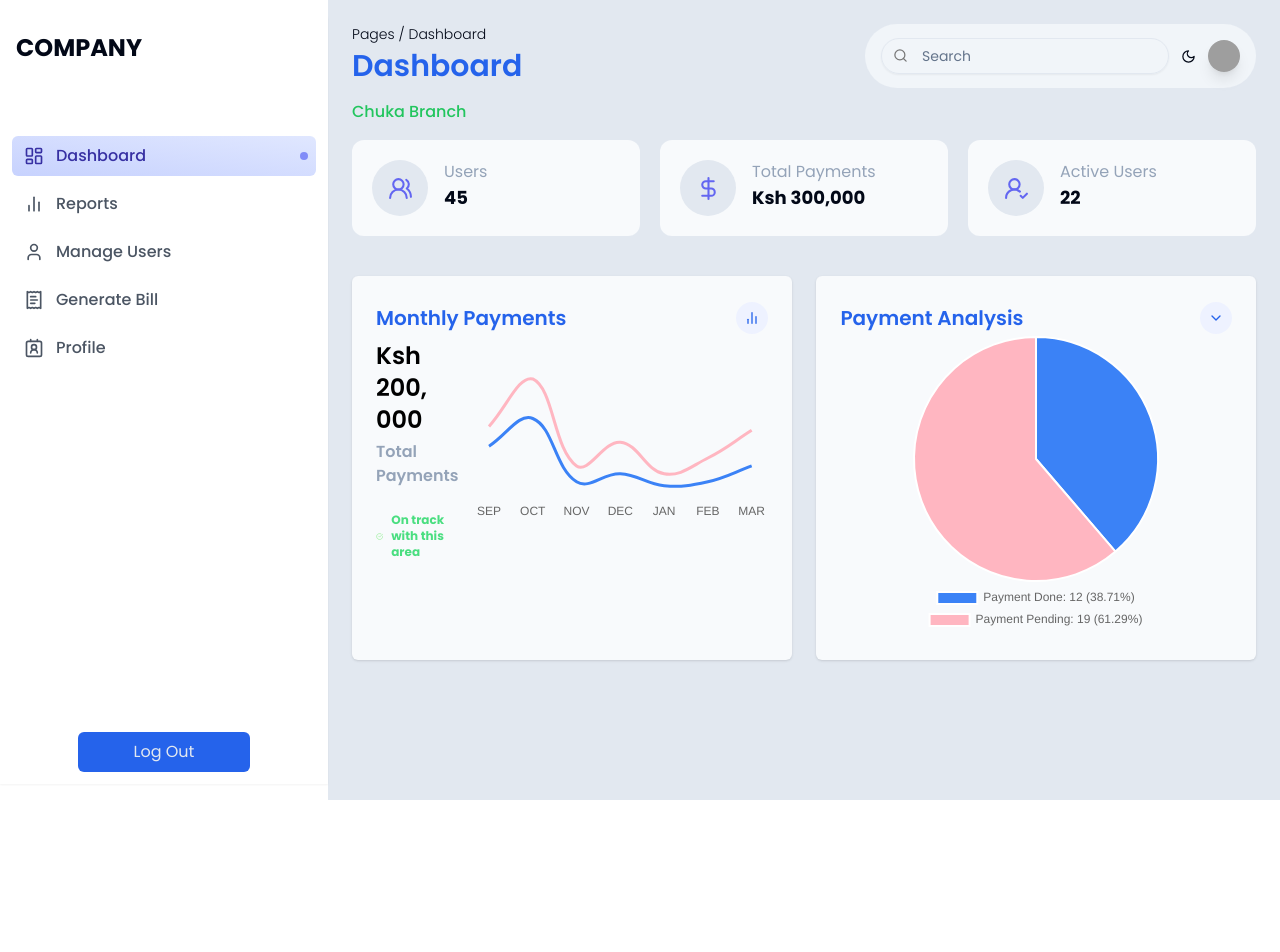
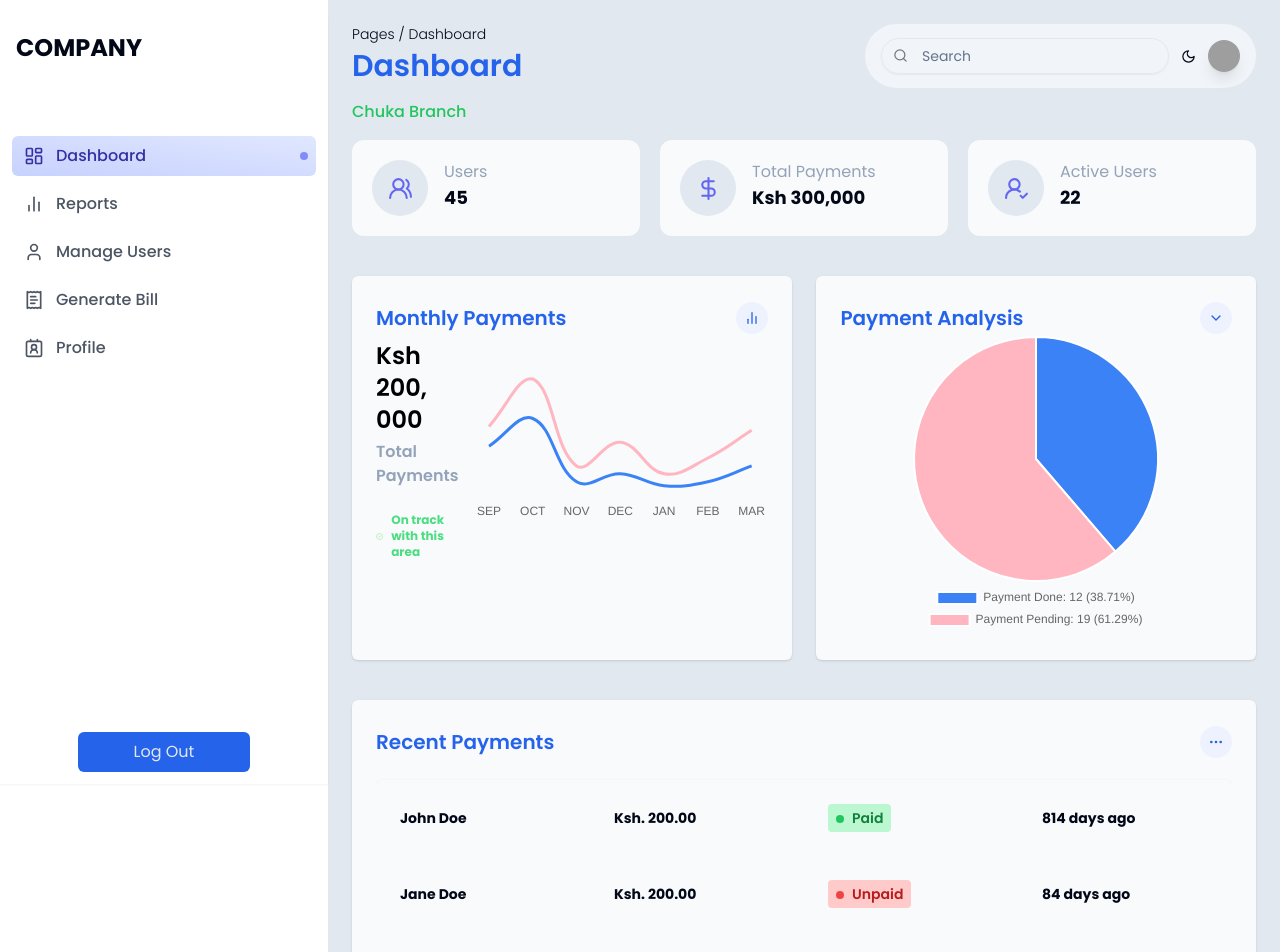
Before and after one commit to deluxesande/nextjs-ems-dashboard, a Next.js app: page / in a window 1280 px wide. Shown: the top 952 px of the page. Before the commit the page ends 800 px from the top, so only its background shows below. Built offline with nearby package versions, Linux system fonts and the light colour scheme; grey boxes are pictures that could not be loaded.

Commit message:
(Add): recent payments

```diff
--- /dev/null
+++ b/components/RecentPaymentTable/index.tsx
@@ -0,0 +1,132 @@
+import {
+    Table,
+    TableBody,
+    TableCell,
+    TableHead,
+    TableHeader,
+    TableRow,
+} from "@/components/ui/table";
+
+import { MoreHorizontal } from "lucide-react";
+
+const payments = [
+    {
+        Name: "John Doe",
+        Amount: "200.00",
+        Status: "Paid",
+        Date: "12/12/2021",
+    },
+    {
+        Name: "Jane Doe",
+        Amount: "200.00",
+        Status: "Unpaid",
+        Date: "12/12/2023",
+    },
+    {
+        Name: "John Smith",
+        Amount: "200.00",
+        Status: "Paid",
+        Date: "2/12/2024",
+    },
+    {
+        Name: "John Eden",
+        Amount: "200.00",
+        Status: "unpaid",
+        Date: "1/1/2024",
+    },
+];
+
+function calculateTimeElapsed(dateString: string) {
+    const datePaid = new Date(dateString).getTime();
+    const now = new Date().getTime();
+    const timeElapsed = now - datePaid; // time elapsed in milliseconds
+
+    const seconds = Math.floor(timeElapsed / 1000);
+    const minutes = Math.floor(seconds / 60);
+    const hours = Math.floor(minutes / 60);
+    const days = Math.floor(hours / 24);
+
+    if (days > 0) {
+        return days + " days ago";
+    } else if (hours > 0) {
+        return hours + " hours ago";
+    } else if (minutes > 0) {
+        return minutes + " minutes ago";
+    } else {
+        return seconds + " seconds ago";
+    }
+}
+
+export function RecentPaymentTable() {
+    return (
+        <>
+            <div className="p-6 bg-slate-50 shadow rounded-md">
+                <div className="flex justify-between items-center">
+                    <h1 className="text-primary font-semibold text-xl my-1">
+                        Recent Payments
+                    </h1>
+                    <MoreHorizontal
+                        className="text-primary w-8 h-8 p-2 cursor-pointer rounded-full bg-indigo-50"
+                        size={20}
+                    />
+                </div>
+                <Table className="bg-slate-50 shadow rounded-md mt-5 p-6">
+                    {/* <TableHeader className="pr-6">
+                        <TableRow className="border-none">
+                            <TableHead className="pl-6">Users</TableHead>
+                            <TableHead className="pl-6">Amount</TableHead>
+                            <TableHead className="pl-6">Status</TableHead>
+                            <TableHead className="pl-6">Time</TableHead>
+                        </TableRow>
+                    </TableHeader> */}
+                    <TableBody>
+                        {payments.map((payment, index) => (
+                            <TableRow key={index} className="border-none">
+                                <TableCell className="font-bold py-6 pl-6 w-1/6">
+                                    {payment.Name}
+                                </TableCell>
+                                <TableCell className="font-bold py-6 pl-6 w-1/6">
+                                    Ksh. {payment.Amount}
+                                </TableCell>
+                                <TableCell
+                                    className={`font-semibold py-6 pl-6 w-1/6 ${
+                                        payment.Status === "Paid"
+                                            ? "text-green-500"
+                                            : payment.Status === "Pending"
+                                            ? "text-yellow-500"
+                                            : "text-red-500"
+                                    }`}
+                                >
+                                    <span
+                                        className={`inline-block px-2 py-1 rounded items-center ${
+                                            payment.Status === "Paid"
+                                                ? "bg-green-200 text-green-700"
+                                                : payment.Status === "Pending"
+                                                ? "bg-yellow-200 text-yellow-700"
+                                                : "bg-red-200 text-red-700"
+                                        }`}
+                                    >
+                                        <span
+                                            className={`inline-block h-2 w-2 mr-2 rounded-full ${
+                                                payment.Status === "Paid"
+                                                    ? "bg-green-500"
+                                                    : payment.Status ===
+                                                      "Pending"
+                                                    ? "bg-yellow-500"
+                                                    : "bg-red-500"
+                                            }`}
+                                        ></span>
+                                        {payment.Status}
+                                    </span>
+                                </TableCell>
+                                <TableCell className="font-bold py-6 pl-6 w-1/6">
+                                    {calculateTimeElapsed(payment.Date)}
+                                </TableCell>
+                            </TableRow>
+                        ))}
+                    </TableBody>
+                </Table>
+            </div>
+        </>
+    );
+}
--- /dev/null
+++ b/components/RecentPayments/index.tsx
@@ -0,0 +1,20 @@
+import React from "react";
+import { BarChart2 } from "lucide-react";
+import { RecentPaymentTable } from "../RecentPaymentTable";
+
+export default function RecentPayments() {
+    return (
+        <div className="w-3/4 p-6 bg-slate-50 shadow rounded-md flex-1">
+            <div className="flex justify-between items-center">
+                <h1 className="text-primary font-semibold text-xl my-1">
+                    Monthly Payments
+                </h1>
+                <BarChart2
+                    className="text-primary w-8 h-8 p-2 cursor-pointer rounded-full bg-indigo-50"
+                    size={20}
+                />
+            </div>
+            <RecentPaymentTable />
+        </div>
+    );
+}
--- a/pages/index.tsx
+++ b/pages/index.tsx
@@ -1,5 +1,6 @@
 import MonthlyPayment from "@/components/MonthlyPayment";
 import PaymentAnalysis from "@/components/PaymentAnalysis";
+import { RecentPaymentTable } from "@/components/RecentPaymentTable";
 import SideMenuLayout from "@/components/SideMenuLayout";
 import { DollarSign, UserRoundCheck, UsersRound } from "lucide-react";
 import Head from "next/head";
@@ -57,6 +58,7 @@ export default function Home() {
                     <MonthlyPayment />
                     <PaymentAnalysis />
                 </div>
+                <RecentPaymentTable />
             </main>
         </SideMenuLayout>
     );
```
